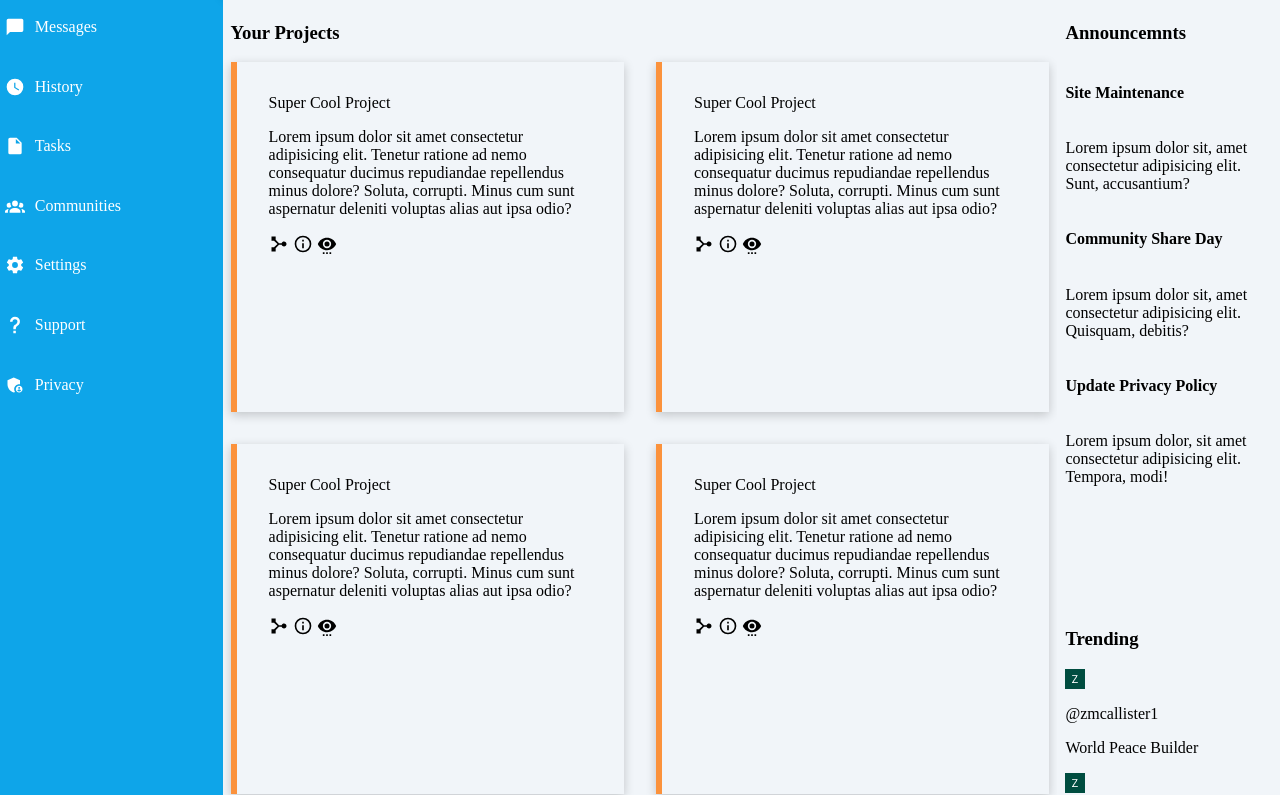
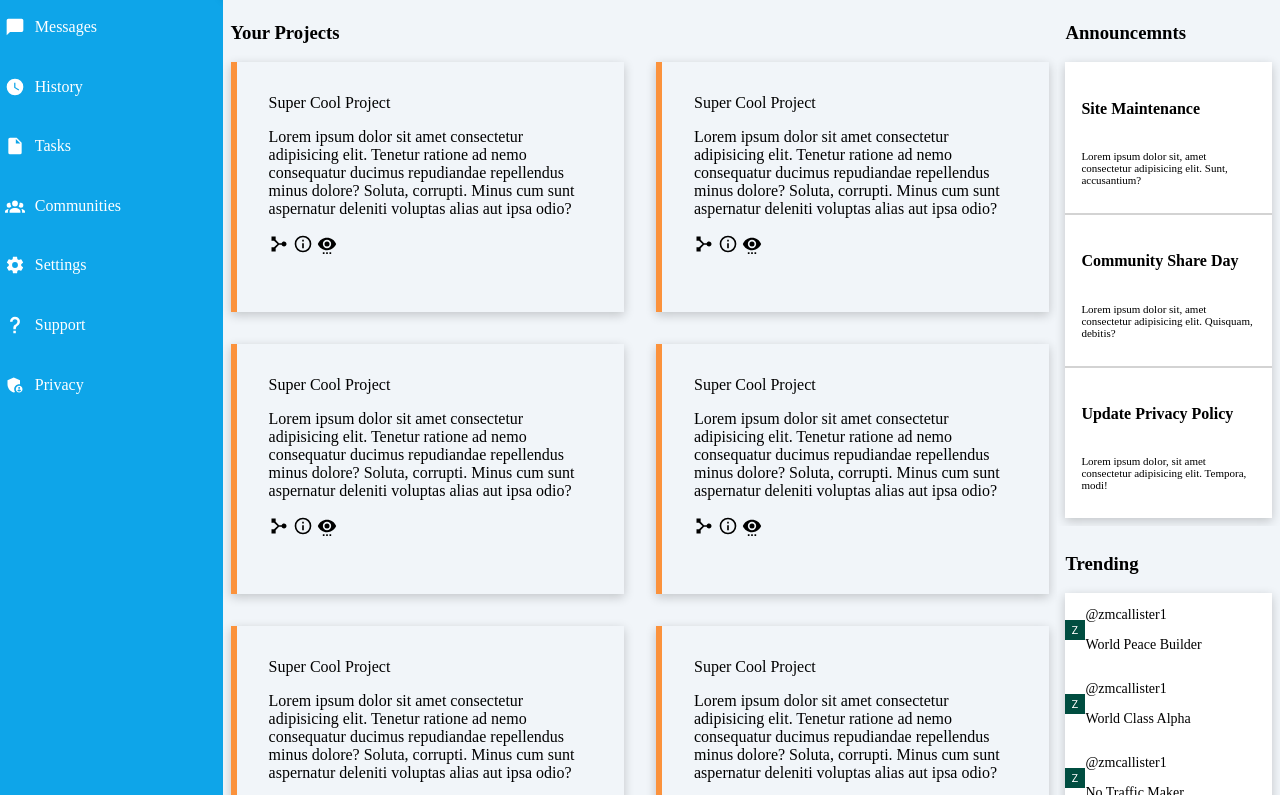
Before and after one commit to Zy5879/Admin-Dash, a plain HTML site: page index.html in a window 1280 px wide. Shown: the part 151-946 px from the top of the page. Drawn offline with Linux system fonts and the light colour scheme; a web font is replaced by a local one.

Commit message:
added box shadow effects

```diff
--- a/style.css
+++ b/style.css
@@ -148,6 +148,25 @@ button {
     background-color: #f1f5f9;
 }
 
+.announce > div {
+    /* margin-top: 2rem; */
+    padding: 1rem;
+}
+
+.announce {
+    background-color: white;
+    box-shadow: 0 3px 10px rgb(0 0 0 / 0.2);
+}
+
+.an
+ {
+    border-bottom: 2px solid lightgray;
+}
+
+.info {
+    font-size: 11px;
+}
+
 .trending {
     background-color: #f1f5f9;
     grid-column: 3;
@@ -157,14 +176,15 @@ button {
 .content {
     display: grid;
     grid-template-columns: repeat(auto-fit, minmax(300px, 1fr));
-    grid-auto-rows: 350px;
+    grid-auto-rows: 250px;
     gap: 2rem;
 }
 
 .cards {
     padding: 2rem;
     border-left: 6px solid #fb923c;
-    box-shadow: 0 3px 10px rgb(0 0 0 / 0.2);}
+    box-shadow: 0 3px 10px rgb(0 0 0 / 0.2);
+}
 /* .main .cards {
     display: grid;
     grid-template-columns: repeat(auto-fit, minmax(300px, 1fr));
@@ -186,5 +206,19 @@ button {
 }
 
 .trends > div {
-    display: grid;
+    display: flex;
+    align-items: center;
+    background-color: white;
 }
+
+.trends {
+    box-shadow: 0 3px 10px rgb(0 0 0 / 0.2);
+}
+
+.at {
+    font-size: 14px;
+}
+
+.caption {
+    font-size: 14px;
+}
```
